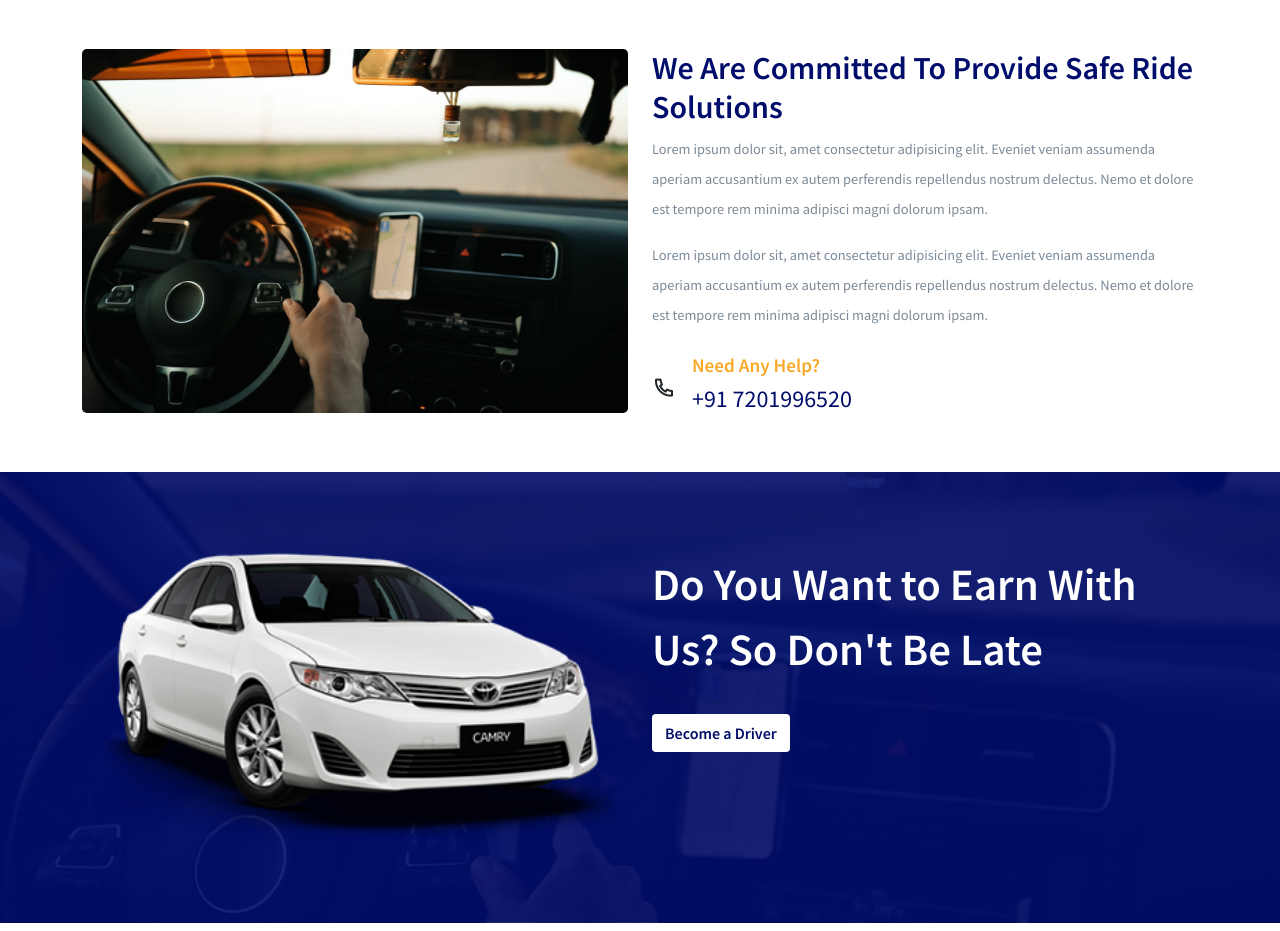
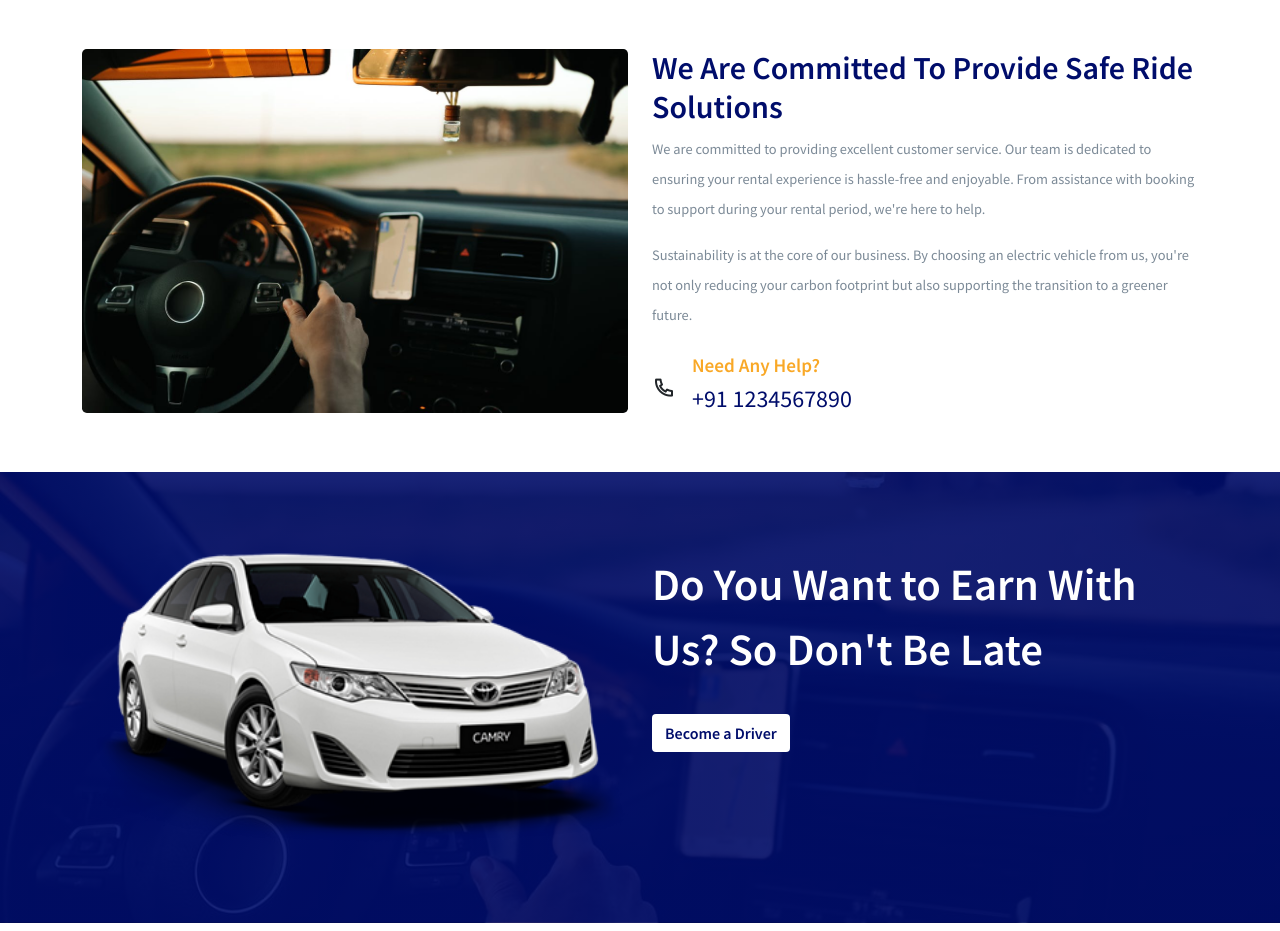
Before and after one commit to jemmyasjd/EvRent, a React (Create React App) app: page /about in a window 1280 px wide. Shown: the part 900-1831 px from the top of the page. Built offline with nearby package versions, Linux system fonts and the light colour scheme; no server answers.

Commit message:
Update About.jsx

```diff
--- a/src/pages/About.jsx
+++ b/src/pages/About.jsx
@@ -32,17 +32,14 @@ const About = () => {
                 </h2>
 
                 <p className="section__description">
-                  Lorem ipsum dolor sit, amet consectetur adipisicing elit.
-                  Eveniet veniam assumenda aperiam accusantium ex autem
-                  perferendis repellendus nostrum delectus. Nemo et dolore est
-                  tempore rem minima adipisci magni dolorum ipsam.
+                  We are committed to providing excellent customer service.
+                  Our team is dedicated to ensuring your rental experience is hassle-free and enjoyable.
+                  From assistance with booking to support during your rental period, we're here to help.
                 </p>
 
                 <p className="section__description">
-                  Lorem ipsum dolor sit, amet consectetur adipisicing elit.
-                  Eveniet veniam assumenda aperiam accusantium ex autem
-                  perferendis repellendus nostrum delectus. Nemo et dolore est
-                  tempore rem minima adipisci magni dolorum ipsam.
+                  Sustainability is at the core of our business.
+                  By choosing an electric vehicle from us, you're not only reducing your carbon footprint but also supporting the transition to a greener future.
                 </p>
 
                 <div className=" d-flex align-items-center gap-3 mt-4">
@@ -52,7 +49,7 @@ const About = () => {
 
                   <div>
                     <h6 className="section__subtitle">Need Any Help?</h6>
-                    <h4>+91 7201996520</h4>
+                    <h4>+91 1234567890</h4>
                   </div>
                 </div>
               </div>
```
